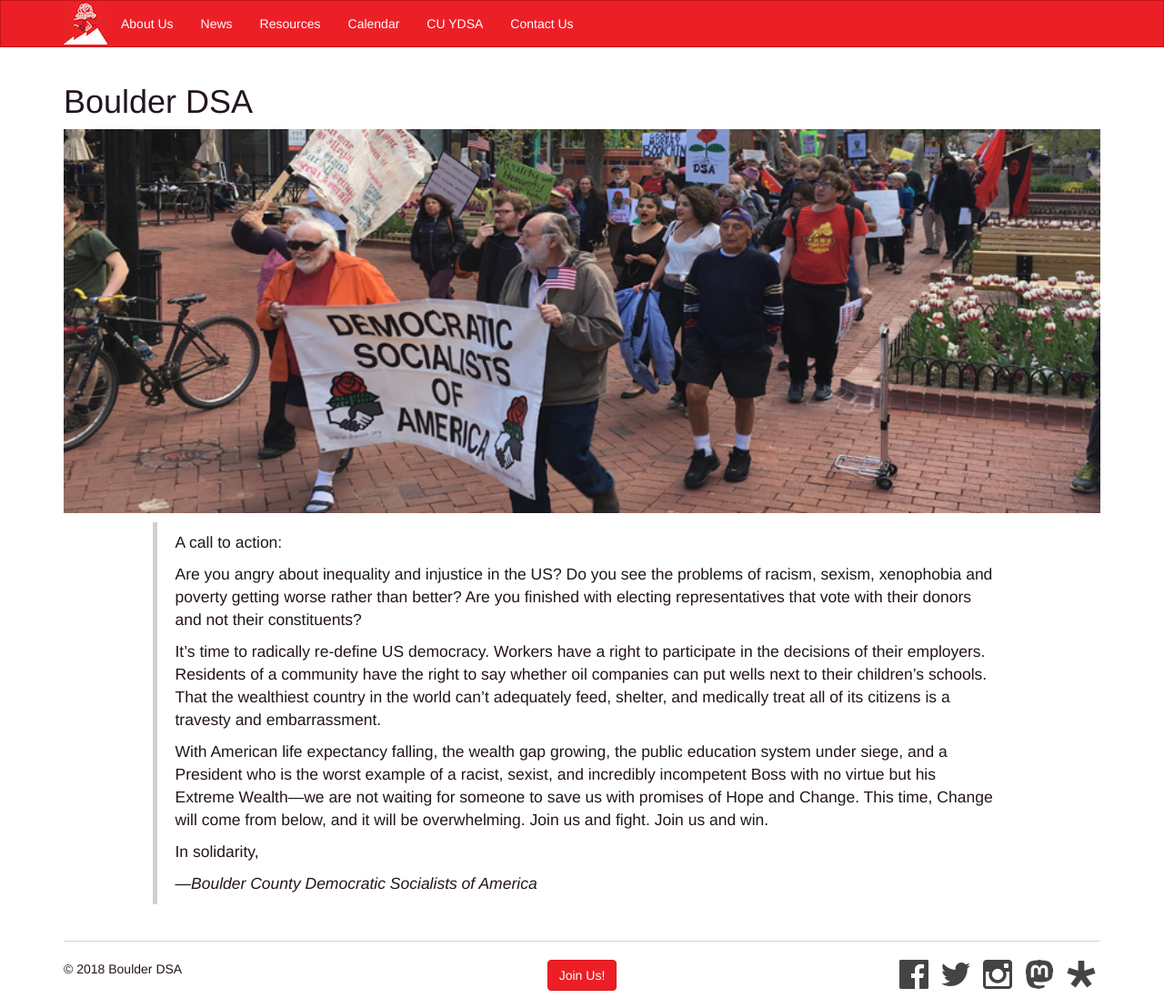
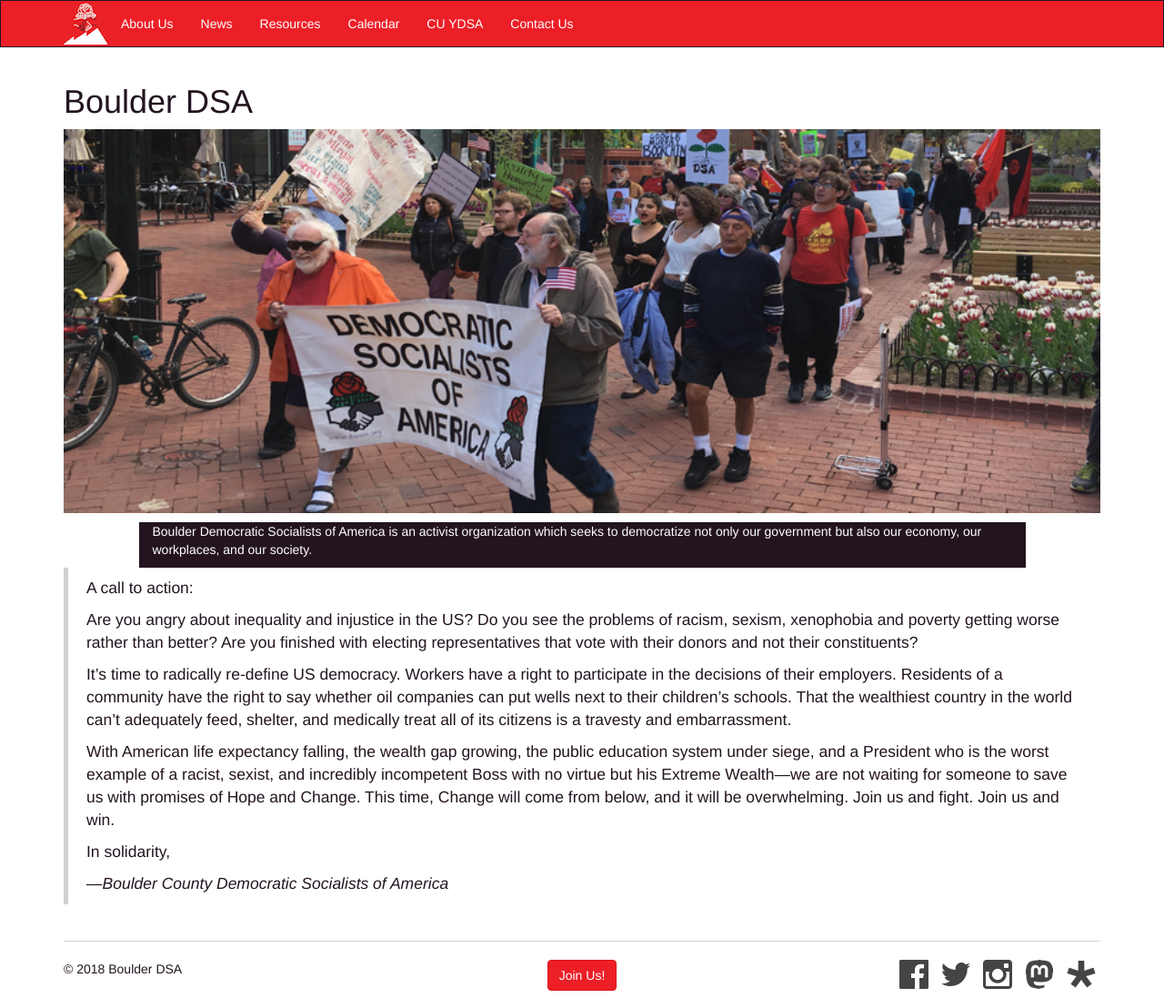
Before and after one commit to boulderdsa/boulderdsa.github.io, a Jekyll site: the page built from index.md, in a window 1280 px wide. Shown: the whole page at 91% size. Built offline with Jekyll 4.4.1, drawn with Linux system fonts in a browser that asks for light colours.

Commit message:
Tweaking colors

```diff
--- a/_sass/_bdsa-variables.scss
+++ b/_sass/_bdsa-variables.scss
@@ -398,7 +398,7 @@ $brand-primary:         #EC1F27; // DSA Red //Was: darken(#428bca, 6.5%); // #33
 // Reset inverted navbar basics
 // $navbar-inverse-color:                      lighten($gray-light, 15%);
 $navbar-inverse-bg:                         $brand-primary;
-// $navbar-inverse-border:                     darken($navbar-inverse-bg, 10%);
+$navbar-inverse-border:                     $gray-base;
 
 // Inverted navbar links
 $navbar-inverse-link-color:                 white;
--- a/css/main.scss
+++ b/css/main.scss
@@ -3,3 +3,8 @@
 
 @import "bdsa-variables";
 @import "bootstrap";
+
+.bg-black {
+  background: $gray-base;
+  color: #fff;
+}
--- a/index.md
+++ b/index.md
@@ -5,7 +5,12 @@ title: Boulder DSA
 ![Boulder DSA marching on Pearl Street](/images/DSA_march.png){:.img-responsive .center-block width="100%"}
 
 <div markdown="1" class="row">
-<div markdown="1" class="col-md-10 col-md-offset-1">
+<div markdown="1" class="col-md-10 col-md-offset-1 bg-black">
+
+Boulder Democratic Socialists of America is an activist organization which seeks to democratize not only our government but also our economy, our workplaces, and our society.
+
+</div>
+<div markdown="1" class="col-md-12">
 
 > A call to action:
 >
```
